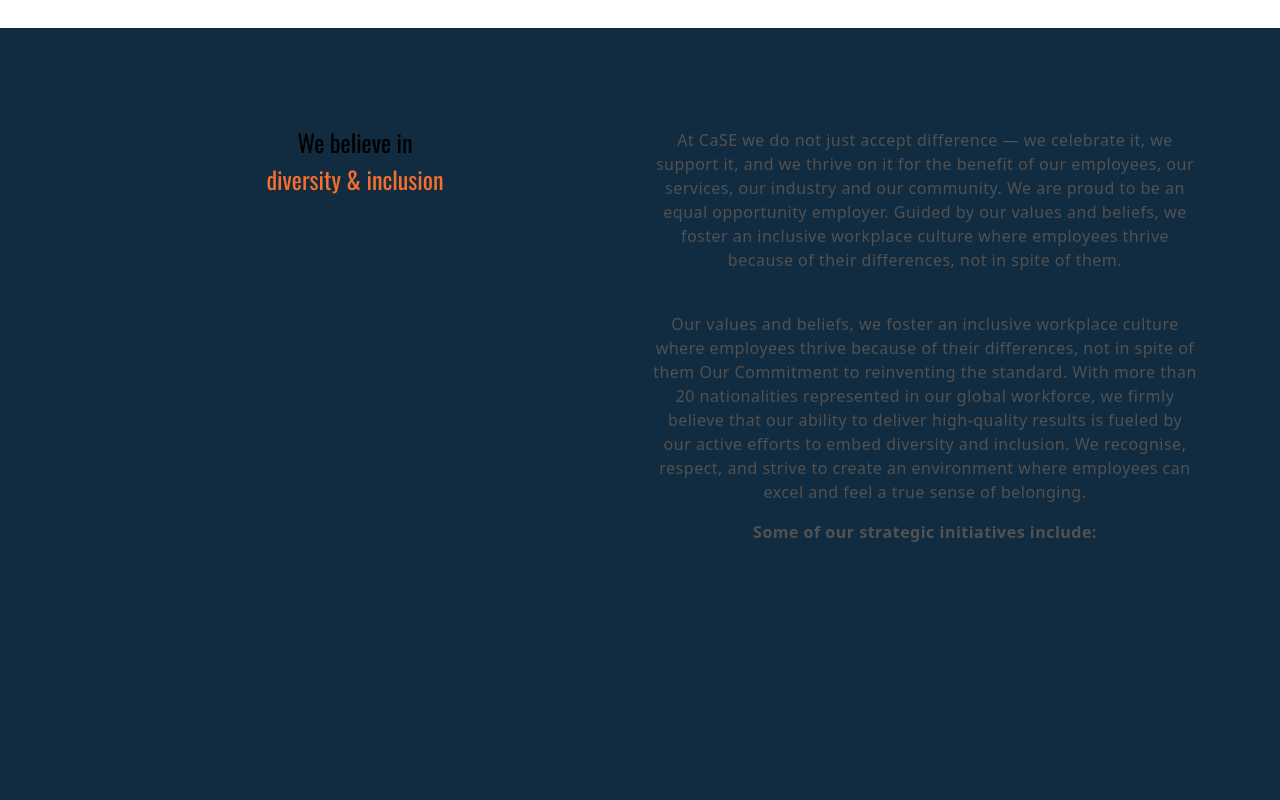
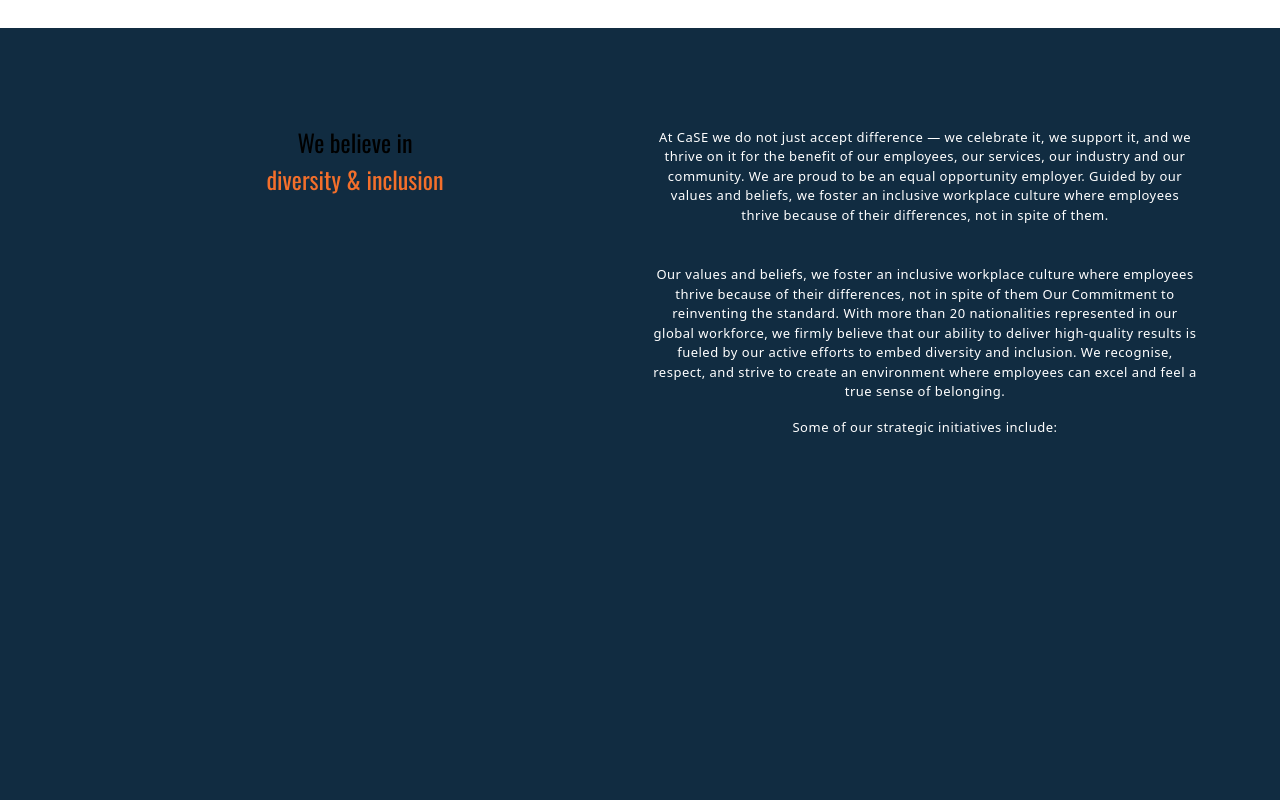
Before and after one commit to arpit353/React_Assignment, a React (Create React App) app: page / in a window 1280 px wide. Shown: the part 1820-2620 px from the top of the page. Built offline with nearby package versions, Linux system fonts and the light colour scheme.

Commit message:
commit again

```diff
--- a/src/Components/Page3/Page3.css
+++ b/src/Components/Page3/Page3.css
@@ -21,5 +21,10 @@
     height: 734px;
     width: 556px;
     color: #FFFFFF;
+}
 
+.para_color{
+    color: white;
+    font-weight: 200;
+    font-size: small;
 }
--- a/src/Components/Page3/Page3.jsx
+++ b/src/Components/Page3/Page3.jsx
@@ -11,7 +11,7 @@
             <h4 className="heading2">diversity & inclusion</h4>
           </div>
           <div className="col" id="para">
-            <p>
+            <p className="para_color">
               At CaSE we do not just accept difference — we celebrate it, we
               support it, and we thrive on it for the benefit of our employees,
               our services, our industry and our community. We are proud to be
@@ -20,7 +20,7 @@
               because of their differences, not in spite of them.
             </p>
             <br></br>
-            <p>
+            <p className="para_color">
               Our values and beliefs, we foster an inclusive workplace culture
               where employees thrive because of their differences, not in spite
               of them Our Commitment to reinventing the standard. With more than
@@ -30,7 +30,7 @@
               recognise, respect, and strive to create an environment where
               employees can excel and feel a true sense of belonging.
             </p>
-            <p>
+            <p className="para_color">
               <strong>Some of our strategic initiatives include:</strong>
             </p>
           </div>
--- a/src/Components/Page8/Page8.jsx
+++ b/src/Components/Page8/Page8.jsx
@@ -1,6 +1,5 @@
 import React from "react";
-import './Page8.css';
-// import { FontAwesomeIcon } from '@fortawesome/react-fontawesome';
+import './Page8.css'
 
 function Page8() {
   return (
@@ -10,6 +9,17 @@
           <div class="row">
             <div class="col-md-2 footer-column">
               <img src="./Group 1484.png" alt="Image1" />
+              <ul>
+                <li>
+                  <i class="icon">Icon</i> Item 1
+                </li>
+                <li>
+                  <i class="icon">Icon</i> Item 2
+                </li>
+                <li>
+                  <i class="icon">Icon</i> Item 3
+                </li>
+              </ul>
             </div>
             <div class="col-md-2 footer-column">
               <h5>Expertise</h5>
```
